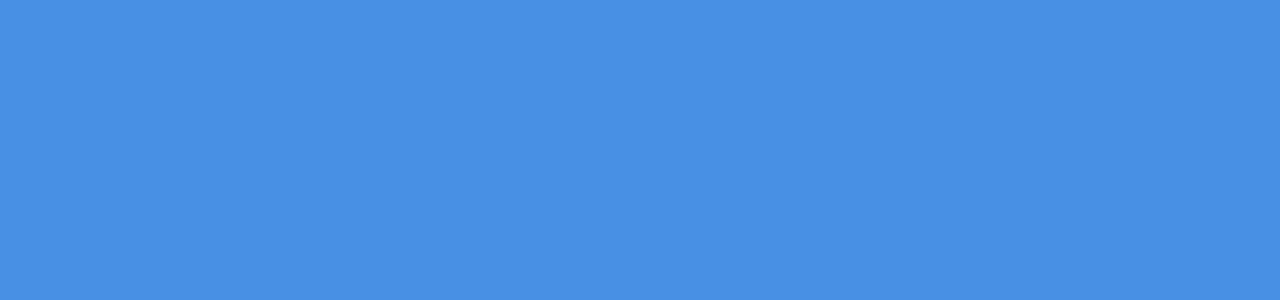
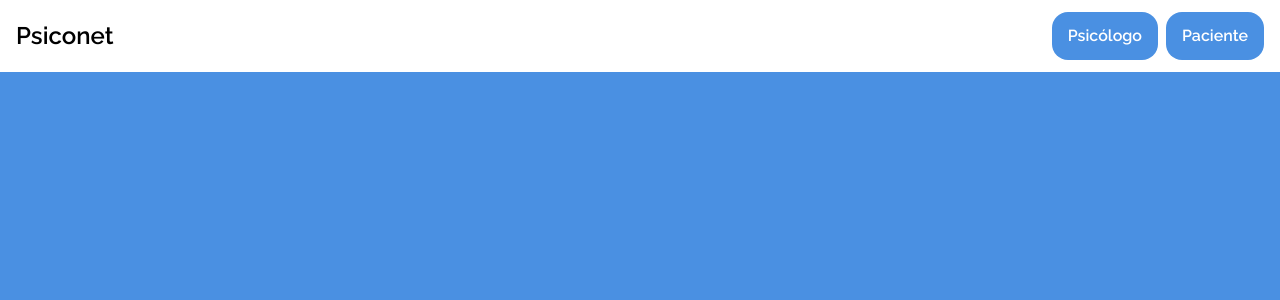
Before and after one commit to jonathaneamorim/Psiconet-Frontend, a Next.js app: page / in a window 1280 px wide. Shown: the top 300 px of the page. Built offline with nearby package versions, Linux system fonts and the light colour scheme.

Commit message:
feat: inserção do header na homepage

```diff
--- a/src/app/page.tsx
+++ b/src/app/page.tsx
@@ -1,6 +1,9 @@
+import { Header } from "@/components/Header";
+
 export default function Home() {
   return (
-    <div>
-    </div>
+    <main>
+      <Header />
+    </main>
   );
 }
```
